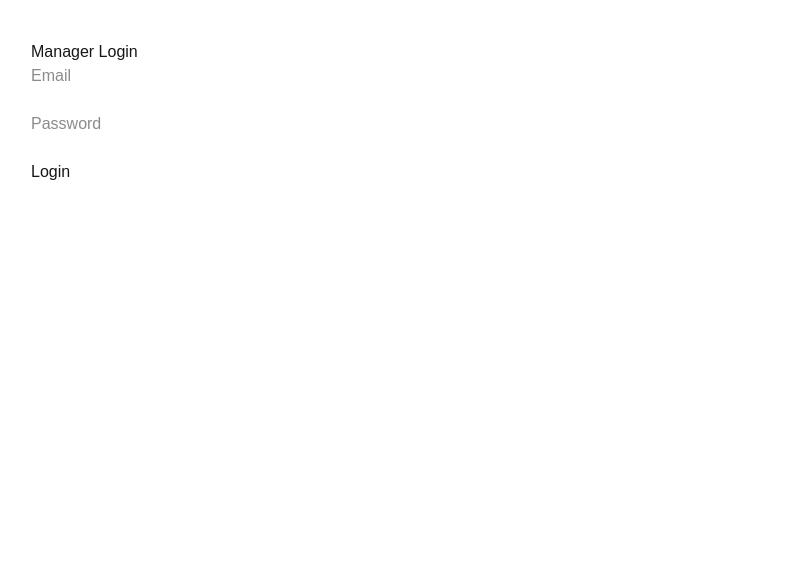
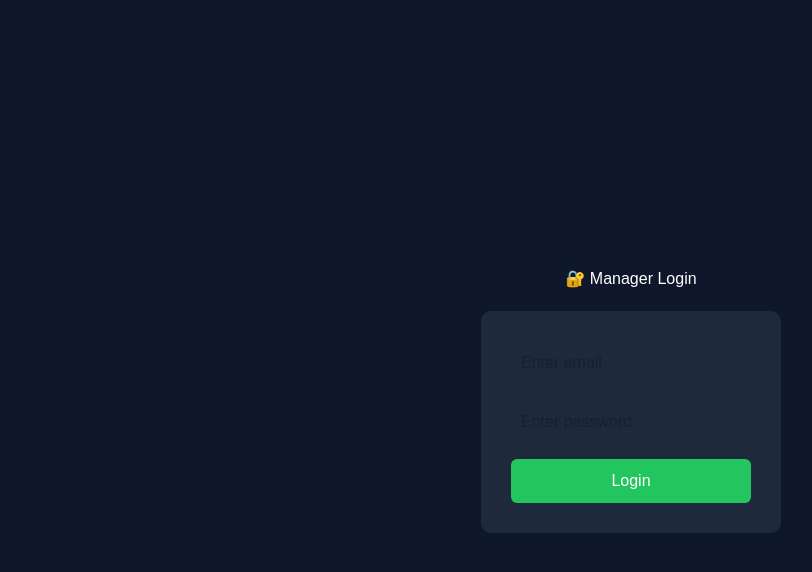
Before and after one commit to autoxai01-oss/smos-ai, a Next.js app: page /manager in a window 1280 px wide. Shown: the top 572 px of the page, without its empty margins (9-821 px from the left). Built offline with nearby package versions, Linux system fonts and the light colour scheme.

Commit message:
fixed manager login page

```diff
--- a/app/manager/page.tsx
+++ b/app/manager/page.tsx
@@ -10,8 +10,17 @@ export default function ManagerLogin() {
 
   const [email, setEmail] = useState("");
   const [password, setPassword] = useState("");
+  const [loading, setLoading] = useState(false);
 
   const handleLogin = async () => {
+    if (!email || !password) {
+      alert("Please enter email & password");
+      return;
+    }
+
+    setLoading(true);
+
+    try {
       const snapshot = await getDocs(collection(db, "users"));
 
       let foundUser: any = null;
@@ -28,26 +37,88 @@ export default function ManagerLogin() {
         }
       });
 
-    if (!foundUser) {
-      alert("Wrong login ❌");
-      return;
+      if (foundUser) {
+        console.log("LOGIN SUCCESS:", foundUser);
+
+        // Save login session
+        localStorage.setItem("manager", JSON.stringify(foundUser));
+
+        // Redirect to dashboard
+        router.push("/manager/dashboard");
+      } else {
+        alert("Invalid email or password");
+      }
+    } catch (error) {
+      console.error("Login error:", error);
+      alert("Something went wrong");
     }
 
-    localStorage.setItem("manager", JSON.stringify(foundUser));
-    router.push("/manager/dashboard");
+    setLoading(false);
   };
 
   return (
-    <div style={{ padding: 40 }}>
-      <h1>Manager Login</h1>
+    <div style={styles.container}>
+      <h2 style={styles.title}>🔐 Manager Login</h2>
 
-      <input placeholder="Email" onChange={(e) => setEmail(e.target.value)} />
-      <br /><br />
+      <div style={styles.card}>
+        <input
+          type="email"
+          placeholder="Enter email"
+          value={email}
+          onChange={(e) => setEmail(e.target.value)}
+          style={styles.input}
+        />
 
-      <input type="password" placeholder="Password" onChange={(e) => setPassword(e.target.value)} />
-      <br /><br />
+        <input
+          type="password"
+          placeholder="Enter password"
+          value={password}
+          onChange={(e) => setPassword(e.target.value)}
+          style={styles.input}
+        />
 
-      <button onClick={handleLogin}>Login</button>
+        <button onClick={handleLogin} style={styles.button}>
+          {loading ? "Logging in..." : "Login"}
+        </button>
+      </div>
     </div>
   );
 }
+
+const styles: any = {
+  container: {
+    minHeight: "100vh",
+    background: "#0f172a",
+    display: "flex",
+    flexDirection: "column",
+    alignItems: "center",
+    justifyContent: "center",
+  },
+  title: {
+    color: "white",
+    marginBottom: "20px",
+  },
+  card: {
+    background: "#1e293b",
+    padding: "30px",
+    borderRadius: "10px",
+    width: "300px",
+    display: "flex",
+    flexDirection: "column",
+    gap: "15px",
+  },
+  input: {
+    padding: "10px",
+    borderRadius: "6px",
+    border: "none",
+    outline: "none",
+  },
+  button: {
+    padding: "10px",
+    background: "#22c55e",
+    border: "none",
+    borderRadius: "6px",
+    color: "white",
+    cursor: "pointer",
+  },
+};
```
Lines whose indentation alone changed are shown as unchanged.
